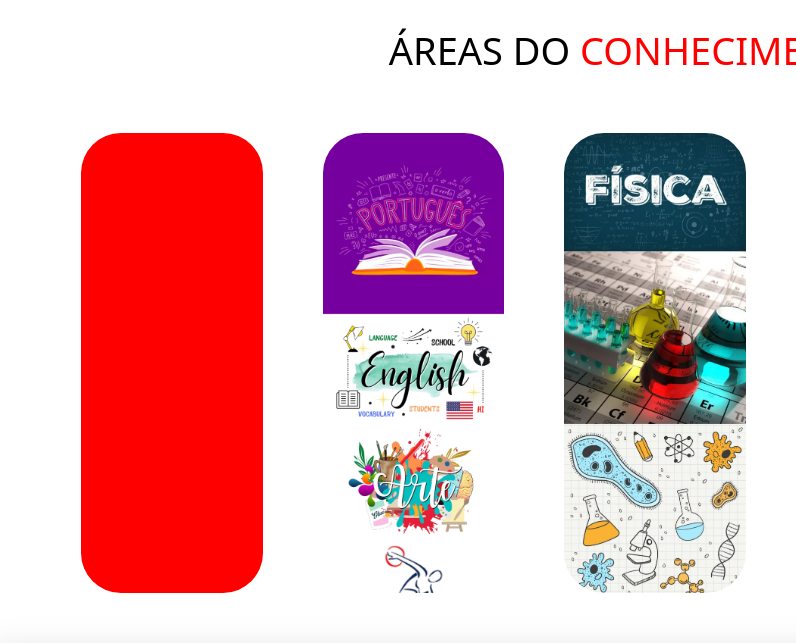
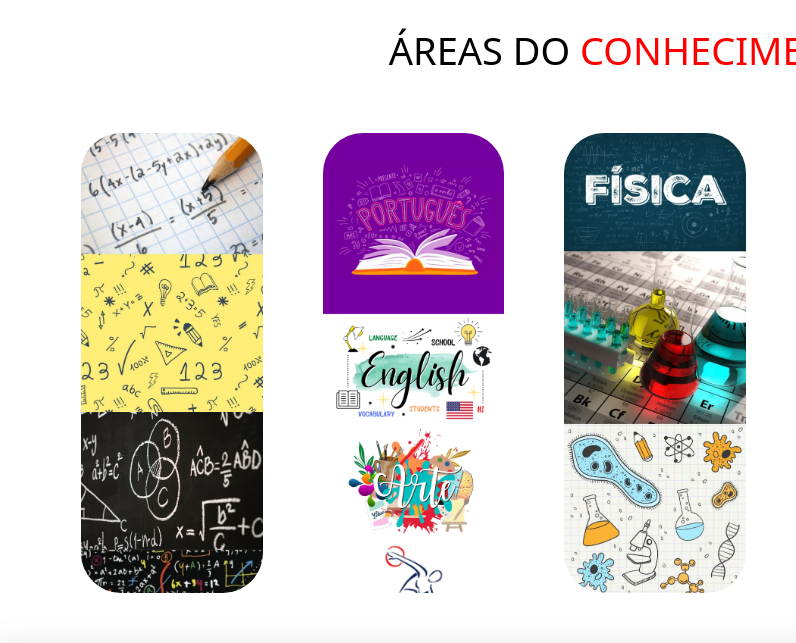
Before and after one commit to Jppcamilo/site-, a plain HTML site: page index.html in a window 1280 px wide. Shown: the part 2580-3223 px from the top of the page, 0-796 px from the left. Drawn offline with nearby package versions, Linux system fonts and the light colour scheme.

Commit message:
Add files via upload

```diff
--- a/index.html
+++ b/index.html
@@ -91,7 +91,7 @@
         <h2 class="titulo">ÁREAS DO <span>CONHECIMENTO.</span></h2>
         <div class="flex">
             <a href="Mat.html">
-            <div class="img-port" style="background-image: url(Imagens2//Matematica.png);">
+            <div class="img-port" style="background-image: url(Imagens2/Matematica.png);">
                 <div class="nome">Matemática</div>
             </a>
             </div><!--img-port-->
```
